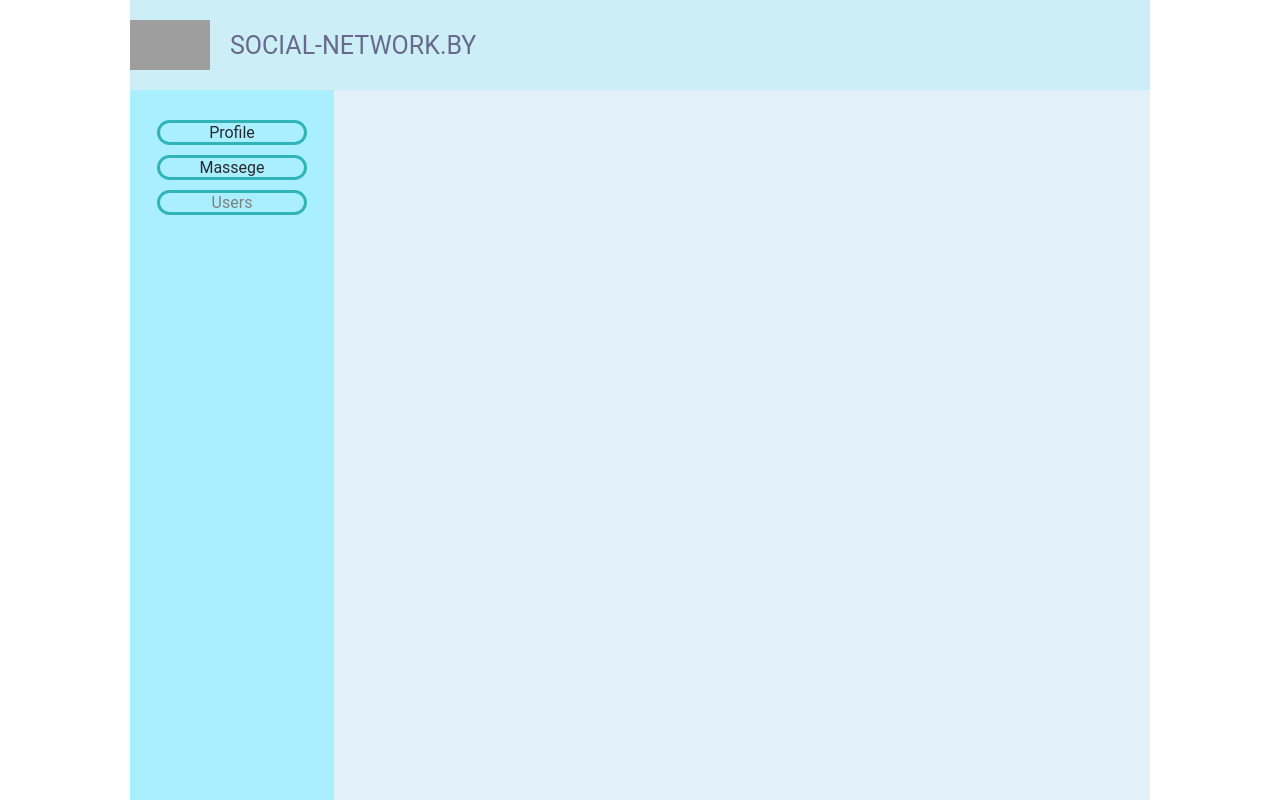
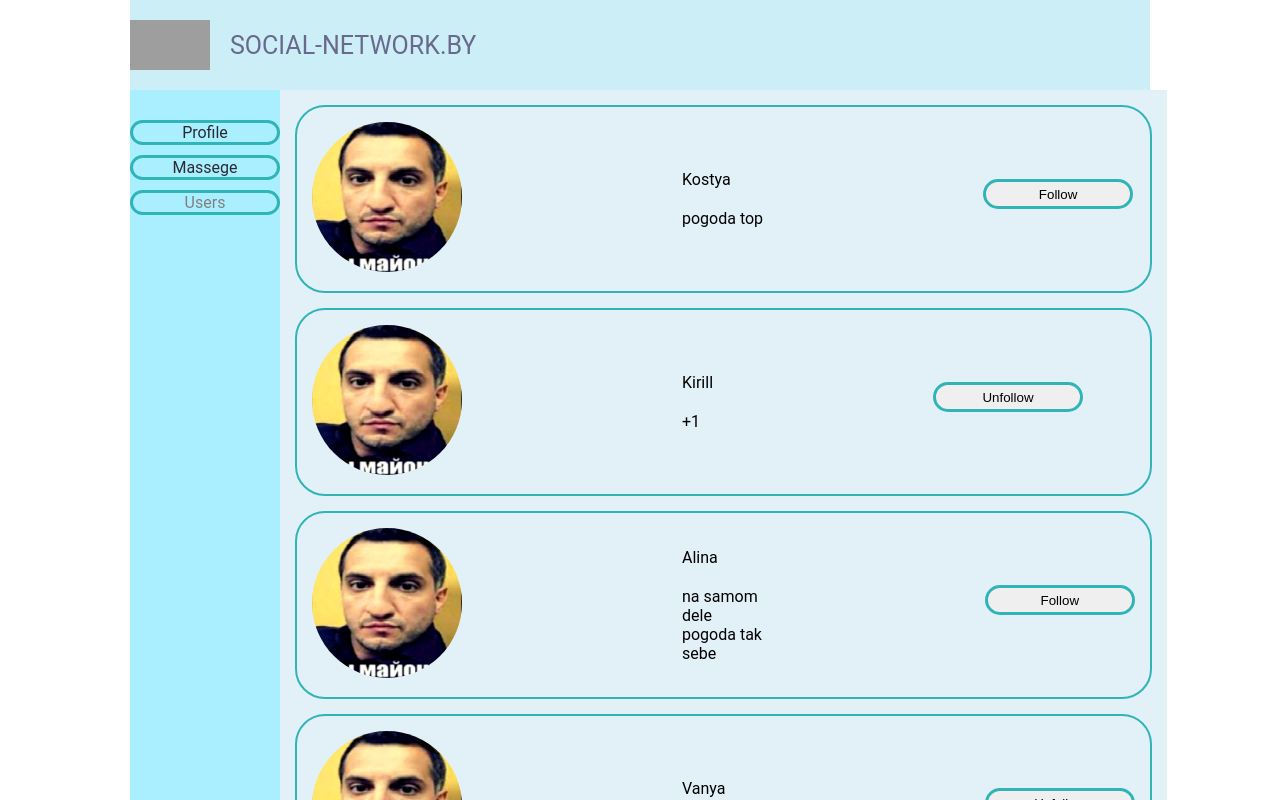
Before and after one commit to viktor1798/social_network, a React (Create React App) app in the folder my-app/: page /users in a window 1280 px wide. Shown: the top 800 px of the page. Built offline with nearby package versions, Linux system fonts and the light colour scheme; grey boxes are pictures that could not be loaded.

Commit message:
add user container

```diff
--- a/my-app/src/components/mainblock/main-content/Dialogs/dialogs-name-user/dialogNameUserContainer.jsx
+++ b/my-app/src/components/mainblock/main-content/Dialogs/dialogs-name-user/dialogNameUserContainer.jsx
@@ -6,7 +6,6 @@ let mapStateToProps=(state)=>{
         dialogsPage:state.dialogPage
 
     }
-    debugger;
 }
 
 let  DialogsNameUsersContainer = connect(mapStateToProps)(DialogsNameUsers)
--- a/my-app/src/components/mainblock/main-content/Users/style/users.module.css
+++ b/my-app/src/components/mainblock/main-content/Users/style/users.module.css
@@ -0,0 +1,42 @@
+.content{
+    padding: 15px;
+    margin: 15px;
+    border-radius: 30px;
+    border: 2px solid rgb(48, 180, 184);
+    display: flex;
+    /* justify-content:center; */
+    align-items: center;
+    gap: 220px;
+}
+
+.image_profile img{
+    width: 150px;
+    height: 150px;
+    border-radius: 50%;
+}
+
+.button_profile{
+
+    height: 30px;
+    border: 3px solid rgb(48, 180, 184);
+    border-radius: 30px;
+    width: 150px;
+    margin-bottom: 10px;
+    cursor: pointer;
+
+    transition: background 0.2s linear;
+}
+.button_profile:hover{
+    background-color: rgb(92, 182, 202);
+}
+.naming{
+    display: flex;
+    flex-direction: column;
+    gap: 20px;
+}
+.name_profile{
+    font-size: 25spx;
+}
+.status_profile{
+    font-size: 15pz;
+}
--- a/my-app/src/components/mainblock/main-content/Users/users.jsx
+++ b/my-app/src/components/mainblock/main-content/Users/users.jsx
@@ -1,13 +1,65 @@
-import React from 'react';
-// import main_block from "./style/mainblok.module.css"
+import React from "react";
+import user from "./style/users.module.css";
+import defaultImg from "../../../../assets/usersdefault.png";
 
+const Users = (props) => {
+  if (props.users.length === 0) {
+    props.setUser([
+      {
+        id: 1,
+        followed: false,
+        fullName: "Kostya",
+        status: "pogoda top",
+        location: { city: "Minsk", country: "Belarus" },
+      },
+      {
+        id: 2,
+        followed: true,
+        fullName: "Kirill",
+        status: "+1",
+        location: { city: "Minsk", country: "Belarus" },
+      },
+      {
+        id: 3,
+        followed: false,
+        fullName: "Alina",
+        status: "na samom dele pogoda tak sebe",
+        location: { city: "Minsk", country: "Belarus" },
+      },
+      {
+        id: 4,
+        followed: true,
+        fullName: "Vanya",
+        status: "vozmoshno",
+        location: { city: "Minsk", country: "Belarus" },
+      },
+    ]);
+  }
 
-const Users= () => {
-    return (
-        <div>
+  return (
+    <div className={user.main_block}>
+      {props.users.map( u => <div key={u.id} className={user.content}>
+          <div className={user.image_profile}>
+            <img src={defaultImg} alt="" />
+          </div>
+          <div className={user.naming}>
+            <div className={user.name_profile}>{u.fullName}</div>
+            <div className={user.status_profile}>{u.status}</div>
+          </div>
+          <div>
+            {u.followed
+                      ? <button className={user.button_profile} onClick={() => {
+                          props.unfollow(u.id)
+                      }}>Unfollow</button>
+                      : <button className={user.button_profile} onClick={() => {
+                          props.follow(u.id)
+                      }}>Follow</button>}
+          </div>
+        </div>
+      )}
 
-        </div>
-    )
-}
+    </div>
+  );
+};
 
 export default Users;
--- /dev/null
+++ b/my-app/src/components/mainblock/main-content/Users/usersContainer.jsx
@@ -0,0 +1,29 @@
+import { connect } from "react-redux";
+import {
+  followActionCreater,
+  setUsersActionCreater,
+  unfollowActionCreater,
+} from "../../../../redux/usersReduser";
+import Users from "./users";
+
+const mapDispatchToProps = (dispatch) => {
+  return {
+    follow: (userId) => {
+      dispatch(followActionCreater(userId));
+    },
+    unfollow: (userId) => {
+      dispatch(unfollowActionCreater(userId));
+    },
+    setUser: (users)=>{
+        dispatch(setUsersActionCreater(users));
+    }
+  };
+};
+const mapStateToProps = (state) => {
+  return {
+    users: state.usersPage.users,
+  };
+};
+
+const UsersContainer = connect(mapStateToProps, mapDispatchToProps)(Users);
+export default UsersContainer;
--- a/my-app/src/components/mainblock/main-content/maincontent.jsx
+++ b/my-app/src/components/mainblock/main-content/maincontent.jsx
@@ -3,7 +3,7 @@ import Dialogs from './Dialogs/dialogs';
 import Profile from './Profile/profile';
 import main_content from './style/maincontent.module.css';
 import { Route, Routes } from 'react-router-dom'
-import Users from './Users/users';
+import UsersContainer from './Users/usersContainer';
 
 const MainContent = () => {
     return (
@@ -12,7 +12,7 @@ const MainContent = () => {
             <Routes>
                 <Route path='/profile/*' element={<Profile />} />
                 <Route path='/dialogs/*' element={<Dialogs />} />
-                <Route path='/users/*' element={<Users />} />
+                <Route path='/users/*' element={<UsersContainer />} />
             </Routes>
         </div>
 )
--- a/my-app/src/components/mainblock/sidebar/style/sidebar.module.css
+++ b/my-app/src/components/mainblock/sidebar/style/sidebar.module.css
@@ -35,7 +35,3 @@
 .sidebar__nav_item:hover{
   background-color: rgb(92, 182, 202);
 }
-
-.sidebar__nav_item  a.active{
-
-}
--- a/my-app/src/redux/redux-store.js
+++ b/my-app/src/redux/redux-store.js
@@ -2,10 +2,12 @@ import {combineReducers, legacy_createStore as createStore} from "redux";
 
 import dialogReduser from "./dialogReduser";
 import profileReduser from "./profileReduser";
+import usersReduser from "./usersReduser";
 
 let redusers = combineReducers({
     dialogPage:dialogReduser,
-    profilePage:profileReduser
+    profilePage:profileReduser,
+    usersPage:usersReduser,
 })
 
 let store =createStore(redusers);
--- /dev/null
+++ b/my-app/src/redux/usersReduser.js
@@ -0,0 +1,71 @@
+const FOLLOW = 'FOLLOW';
+const UNFOLLOW = 'UNFOLLOW';
+const SET_STATE = 'SET_STATE';
+
+
+let initialState ={
+    users:[
+        // { id: 1, followed: false, fullName: 'Kostya', status: 'pogoda top', location: { city: 'Minsk', country: 'Belarus' } },
+        // { id: 2, followed: true, fullName: 'Kirill', status: '+1', location: { city: 'Minsk', country: 'Belarus' } },
+        // { id: 3, followed: false, fullName: 'Alina', status: 'na samom dele pogoda tak sebe', location: { city: 'Minsk', country: 'Belarus' } },
+        // { id: 4, followed: true, fullName: 'Vanya', status: 'vozmoshno', location: { city: 'Minsk', country: 'Belarus' } }
+]
+}
+
+const usersReduser = (state=initialState, action) => {
+    switch (action.type) {
+            case FOLLOW:
+                return{
+                    ...state,
+                    users: state.users.map(u=>{
+                        if(u.id ===action.userId){
+                            return{...u, followed:true}
+                        }
+                        return u;
+                    })
+                }
+
+
+            case UNFOLLOW:
+               return{
+                ...state,
+                users: state.users.map(u=>{
+                    if(u.id ===action.userId){
+                        return{...u, followed:false}
+                    }
+                    return u;
+                })
+            }
+
+            case SET_STATE:
+               return{
+                ...state,
+                users:[...state.users,...action.usersItem]
+               }
+            default:
+               return state;
+    }
+}
+
+export const followActionCreater = (userId) => {
+    return {
+        type: FOLLOW,
+        userId
+    }
+}
+export const unfollowActionCreater = (userId) => {
+    return {
+        type: UNFOLLOW,
+        userId
+    }
+}
+export const setUsersActionCreater = (users) => {
+    return {
+        type:SET_STATE,
+        usersItem:users
+    }
+}
+
+
+
+export default usersReduser;
```
Also changed, not shown: my-app/src/assets/usersdefault.png (added).
